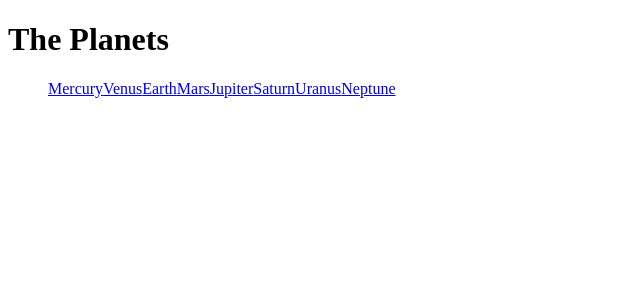
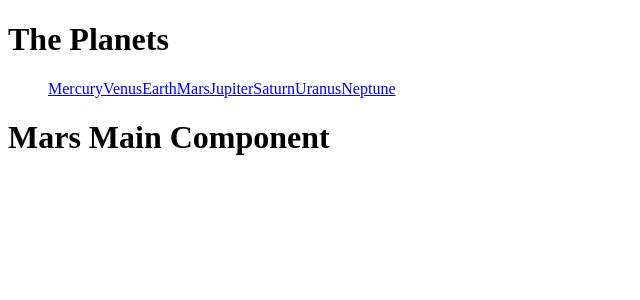
Before and after one commit to AndrewTownsley/react-planet, a React (Create React App) app: page /mars in a window 1280 px wide. Shown: the top 300 px of the page, without its empty margins (0-640 px from the left). Built offline with nearby package versions, Linux system fonts and the light colour scheme; the HTML template or start-up script is replaced by a standard one.

Commit message:
The route for each planet, and the page for each planet are being dynamically rendered!!!  Next is rendring the planert data dynamically

```diff
--- a/src/App.js
+++ b/src/App.js
@@ -1,14 +1,74 @@
 import './App.css';
+import { Link, Route, Switch, BrowserRouter } from 'react-router-dom';
+import React, { useState, useEffect } from 'react';
+import data from './data.json';
 import PlanetNav from './Components/PlanetNav';
-import { Link, Route, Switch, BrowserRouter } from 'react-router-dom';
+import PlanetMain from './Components/PlanetMain';
 
 
 function App() {
+  const [planet, setPlanet] = useState('Earth');
+
+  console.log(data);
+
   return (
     <BrowserRouter>
       <div className="App">
-        <h1>The Planets</h1>
-        <PlanetNav/>
+            <PlanetNav/>
+        <Switch>
+
+          {
+            data.map((planet) =>
+              <Route exact path={`/${planet.name}`}>
+                  <PlanetMain
+                    planet={planet}
+                  />
+              </Route>
+            )
+          }
+
+
+          {/* <Route exact path='/earth'>
+            <PlanetMain
+              planet={planet}
+            />
+          </Route>
+          <Route exact path='/mercury'>
+            <PlanetMain
+              planet={planet}
+            />
+          </Route>
+          <Route exact path='/venus'>
+            <PlanetMain
+              planet={planet}
+            />
+          </Route>
+          <Route exact path='/mars'>
+            <PlanetMain
+              planet={planet}
+            />
+          </Route>
+          <Route exact path='/jupiter'>
+            <PlanetMain
+              planet={planet}
+            />
+          </Route>
+          <Route exact path='/saturn'>
+            <PlanetMain
+              planet={planet}
+            />
+          </Route>
+          <Route exact path='/uranus'>
+            <PlanetMain
+              planet={planet}
+            />
+          </Route>
+          <Route exact path='/neptune'>
+            <PlanetMain
+              planet={planet}
+            />
+          </Route> */}
+        </Switch>
       </div>
     </BrowserRouter>
   );
--- /dev/null
+++ b/src/Components/PlanetMain.jsx
@@ -0,0 +1,13 @@
+import React from 'react'
+import data from '../data.json';
+
+const PlanetMain = ({ planet }) => {
+    return (
+        <div className="planet=main">
+            <h1>{planet.name} Main Component</h1>
+
+        </div>
+    )
+}
+
+export default PlanetMain;
--- a/src/Components/PlanetNav.jsx
+++ b/src/Components/PlanetNav.jsx
@@ -1,22 +1,18 @@
 import React, { useState, useEffect } from 'react';
-import { Link, Route, Switch, BrowserRouter } from 'react-router-dom';
+import { NavLink, Route, Switch, BrowserRouter } from 'react-router-dom';
 import data from '../data.json'
 
 
 const PlanetNav = () => {
 
-    console.log(data);
-
-
-
-
         return (
             <div>
+                <h1>The Planets</h1>
                 <nav>
                     <ul>
                         {
                             data.map((planet) =>
-                        <Link to="#">{planet.name}</Link>
+                                <NavLink key={planet.name} to={`/${planet.name}`}>{planet.name}</NavLink>
                             )
                         }
                     </ul>
```
Lines whose indentation alone changed are shown as unchanged.
